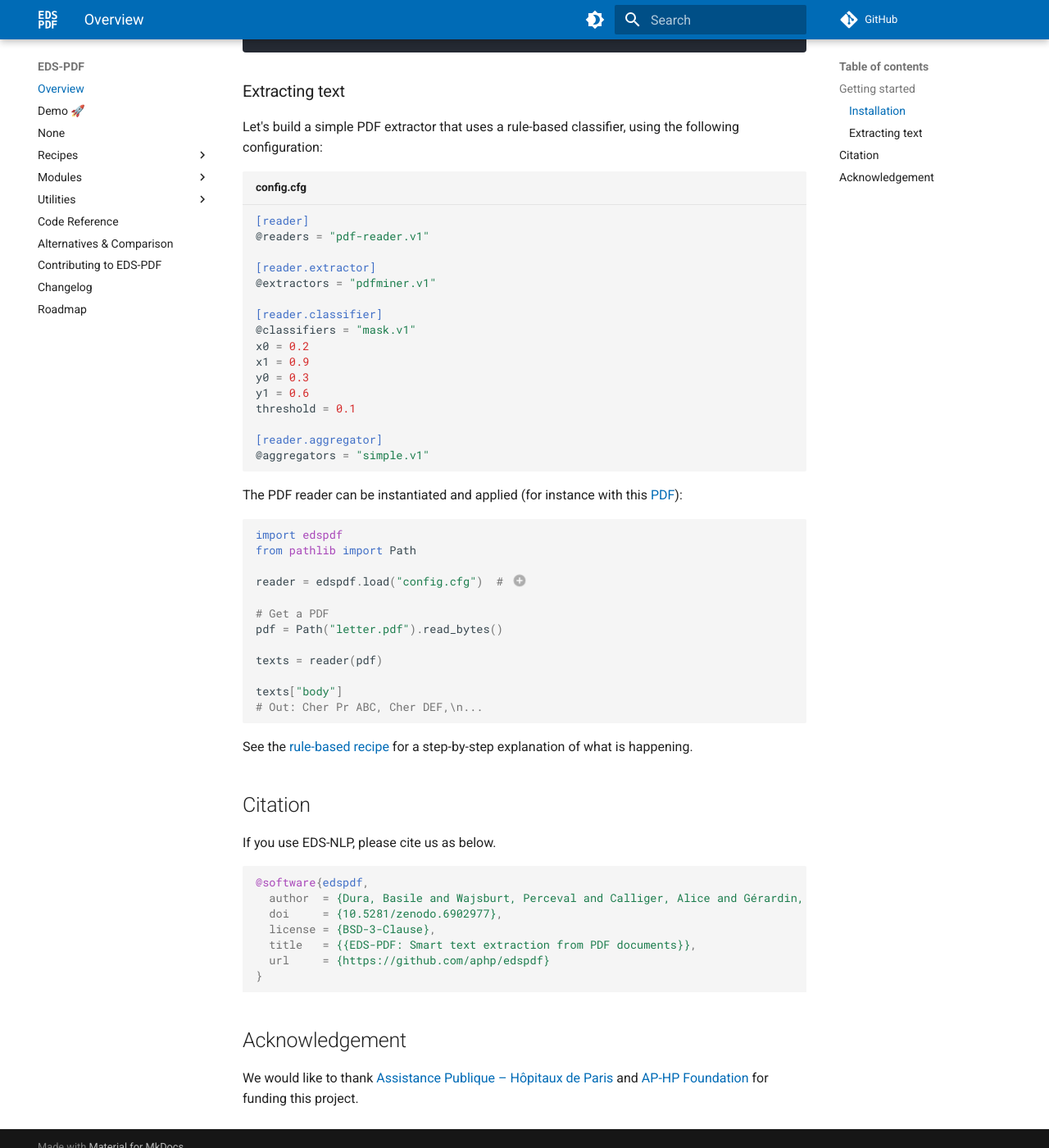
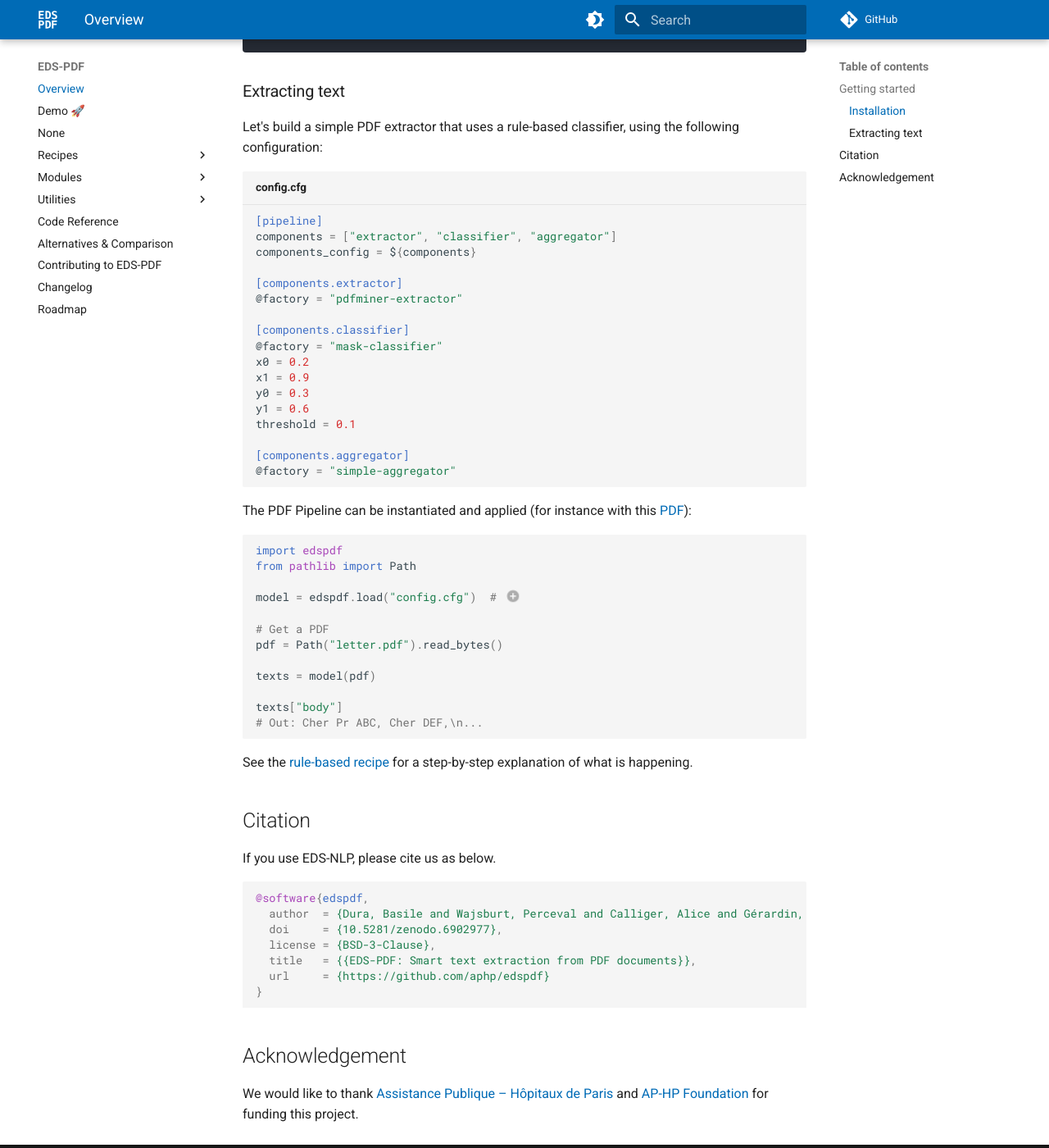
Before and after one commit to aphp/edspdf, an MkDocs documentation site: the page built from docs/index.md, in a window 1280 px wide and 1400 px high, scrolled down 661 px. Shown: the whole window at 82% size. Built offline with MkDocs 1.6.1 and Material for MkDocs 9.7.7, drawn with Linux system fonts in a browser that asks for light colours; a script that is not in the unit is left out; comment, search, counter and statistics services are not loaded; the version menu is left out; some of the changed text lies outside the part shown.

Commit message:
docs: update docs main page

````diff
--- a/docs/index.md
+++ b/docs/index.md
@@ -26,42 +26,43 @@ Let's build a simple PDF extractor that uses a rule-based classifier,
 using the following configuration:
 
 ```toml title="config.cfg"
-[reader]
-@readers = "pdf-reader.v1"
+[pipeline]
+components = ["extractor", "classifier", "aggregator"]
+components_config = ${components}
 
-[reader.extractor]
-@extractors = "pdfminer.v1"
+[components.extractor]
+@factory = "pdfminer-extractor"
 
-[reader.classifier]
-@classifiers = "mask.v1"
+[components.classifier]
+@factory = "mask-classifier"
 x0 = 0.2
 x1 = 0.9
 y0 = 0.3
 y1 = 0.6
 threshold = 0.1
 
-[reader.aggregator]
-@aggregators = "simple.v1"
+[components.aggregator]
+@factory = "simple-aggregator"
 ```
 
-The PDF reader can be instantiated and applied (for instance with this [PDF](https://github.com/aphp/edspdf/raw/master/tests/resources/letter.pdf)):
+The PDF Pipeline can be instantiated and applied (for instance with this [PDF](https://github.com/aphp/edspdf/raw/master/tests/resources/letter.pdf)):
 
 ```python
 import edspdf
 from pathlib import Path
 
-reader = edspdf.load("config.cfg")  # (1)
+model = edspdf.load("config.cfg")  # (1)
 
 # Get a PDF
 pdf = Path("letter.pdf").read_bytes()
 
-texts = reader(pdf)
+texts = model(pdf)
 
 texts["body"]
 # Out: Cher Pr ABC, Cher DEF,\n...
 ```
 
-1. The `reader` object is loaded from the configuration directly.
+1. The `Pipeline` instance is loaded from the configuration directly.
 
 See the [rule-based recipe](recipes/rules.md) for a step-by-step explanation of what is happening.
 
````
Also changed, not shown: other parts of docs/index.md (+1 -1 lines).
